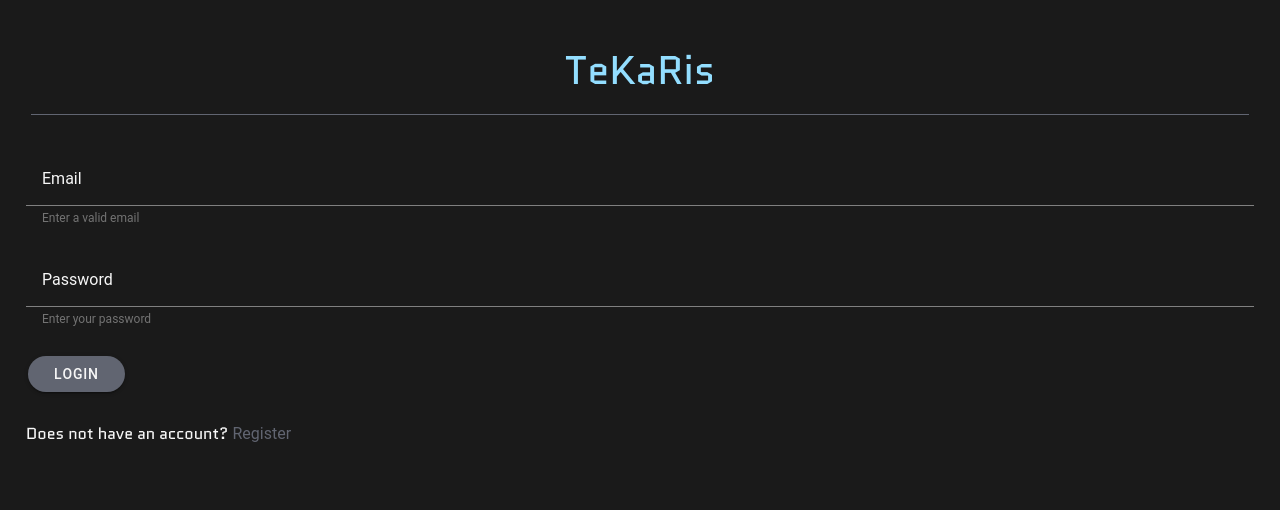
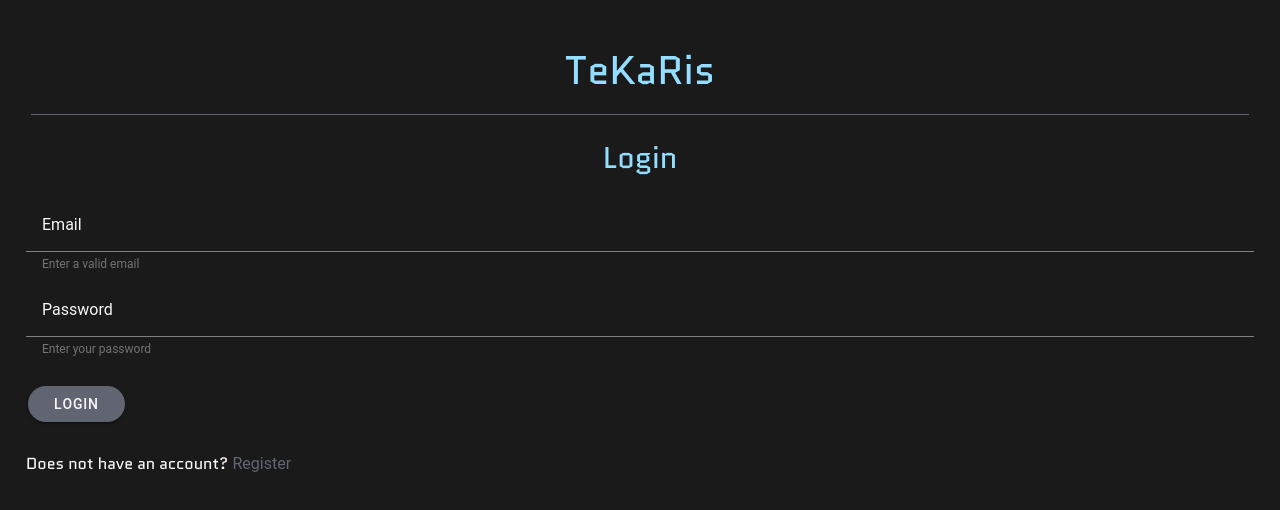
Before and after one commit to Diangelion/TeKaRis, a React (Vite) app: page /login in a window 1280 px wide. Shown: the top 510 px of the page. Built offline with nearby package versions, Linux system fonts and the light colour scheme; no server answers.

Commit message:
stashed change 2 pop

```diff
--- a/src/pages/Login.tsx
+++ b/src/pages/Login.tsx
@@ -74,11 +74,10 @@ const Login: React.FC = () => {
         <div className="border-logo ion-text-center">
           <IonLabel className="logo">TeKaRis</IonLabel>
         </div>
+        <h1 className="judul">Login</h1>
         <IonGrid>
-          <IonRow className="ion-margin-bottom">
+          <IonRow>
             <IonCol>
-              {/* <IonLabel position="floating">Enter your email</IonLabel>
-              <IonInput></IonInput> */}
               <IonInput
                 className={`${isValid && "ion-valid"} ${
                   isValid === false && "ion-invalid"
@@ -100,8 +99,6 @@ const Login: React.FC = () => {
 
           <IonRow>
             <IonCol>
-              {/* <IonLabel position="floating">Enter your password </IonLabel>
-                <IonInput></IonInput> */}
               <IonInput
                 type="password"
                 fill="solid"
```
